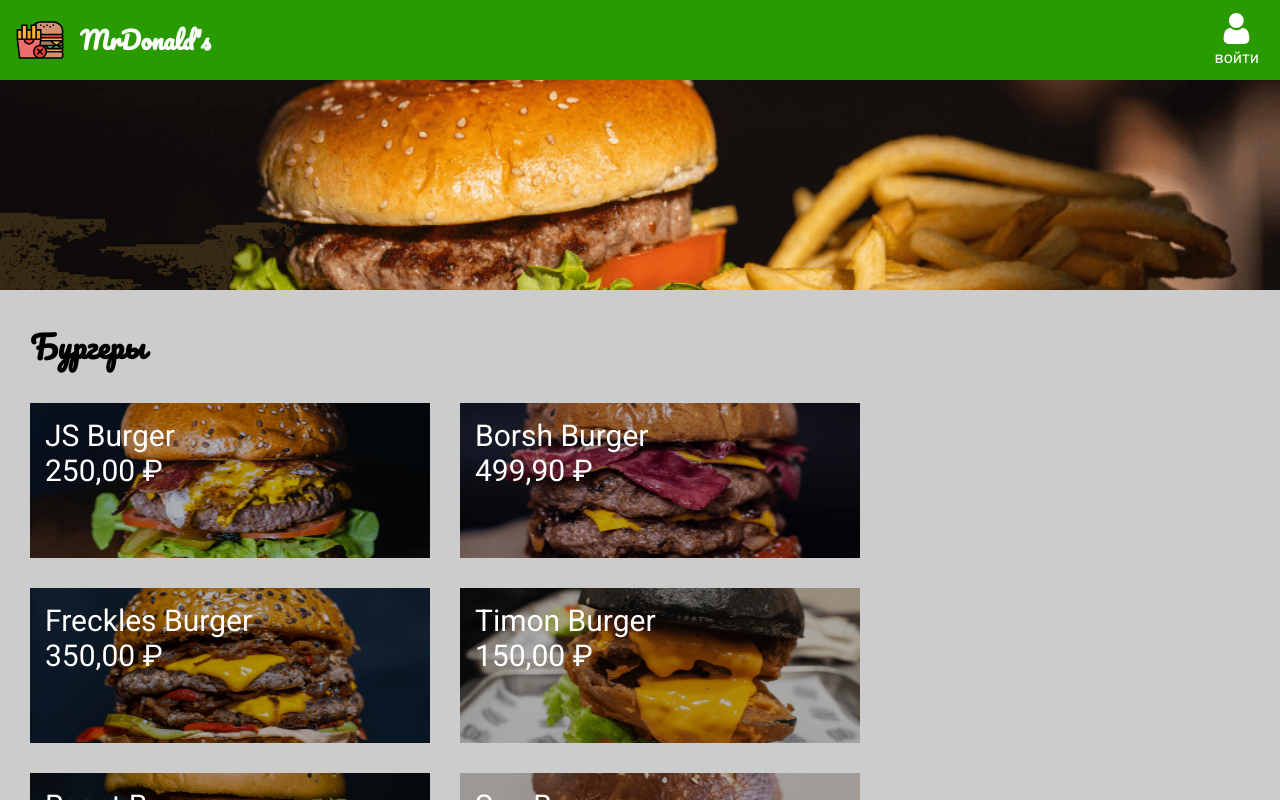
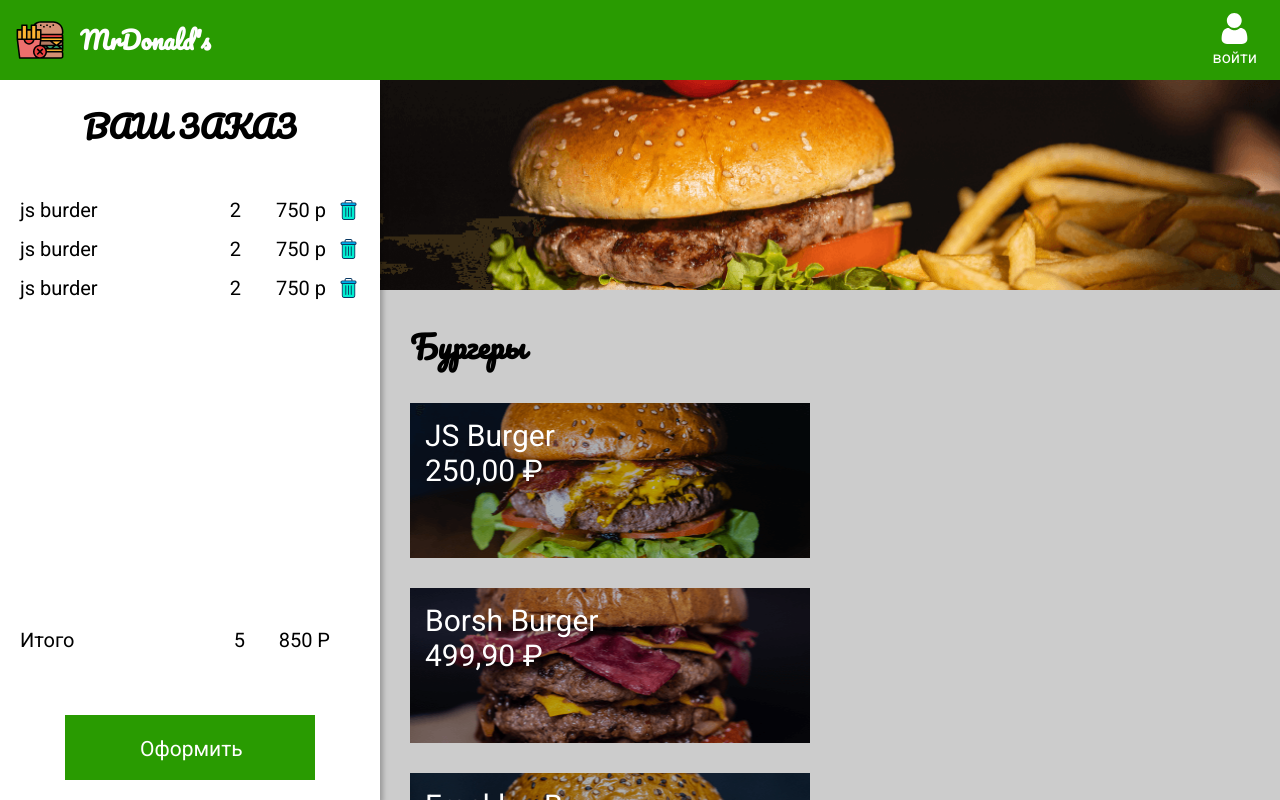
Before and after one commit to Krasnoe/React, a React (Create React App) app: page / in a window 1280 px wide. Shown: the top 800 px of the page. Built offline with nearby package versions, Linux system fonts and the light colour scheme.

Commit message:
feat(Order.js): create Order.js and OrderListItem.js

```diff
--- a/src/App.js
+++ b/src/App.js
@@ -3,6 +3,7 @@
 import { Menu } from './Components/Menu';
 import { GlobalStyle } from './Components/GlobalStyle';
 import { ModalItem } from './Components/ModalItem';
+import { Order } from './Components/Order';
 
 function App() {
 
@@ -12,6 +13,7 @@
     <>
       <GlobalStyle/>
       <NavBar/>
+      <Order/>
       <Menu setOpenItem={setOpenItem}/>
       <ModalItem openItem={openItem} setOpenItem={setOpenItem}/>
     </>
--- a/src/Components/GlobalStyle.js
+++ b/src/Components/GlobalStyle.js
@@ -39,7 +39,6 @@
   }
   button {
     cursor: pointer;
-    border: none;
   }
   input, button {
     font-family: inherit;
--- a/src/Components/Menu.js
+++ b/src/Components/Menu.js
@@ -8,6 +8,7 @@
 const MenuStyled = styled.main`
   background-color: #ccc;
   margin-top: 80px;
+  margin-left: 380px;
 `;
 const SectionMenu = styled.section`
   padding: 30px;
--- a/src/Components/ModalButton.js
+++ b/src/Components/ModalButton.js
@@ -1,14 +1,21 @@
-import React from 'react';
 import styled from 'styled-components';
 
-const Button = styled.button`
-  background-color: rgba(41, 155, 1, 1);
-  color: white;
+export const ModalButton = styled.button`
+  display: block;
+  margin: 0 auto;
+  width: 250px;
+  height: 65px;
+  background-color: #299B01;
+  color: #fff;
   font-size: 21px;
   padding: 20px 73px;
   align-items: center;
+  border-color: transparent;
+  transition-property: color, background-color, border-color;
+  transition-duration: .3s;
+  &:hover {
+    background-color: #fff;
+    color: #299B01;
+    border-color: #299B01;
+  }
 `;
-
-export const ModalButton = () => (
-  <Button>Добавить</Button>
-)
--- a/src/Components/ModalItem.js
+++ b/src/Components/ModalItem.js
@@ -21,15 +21,23 @@
   height: 600px;
   text-align: center;
 `;
+const Content = styled.section`
+  display: flex;
+  flex-direction: column;
+  justify-content: space-between;
+  height: calc(100% - 200px);
+  padding: 30px;
+`;
+
 const Price = styled.div`
   display: flex;
   justify-content: space-between;
   align-content: center;
   font-size: 30px;
-  font-family: Pacifico;
+  font-family: 'Pacifico', cursive;
   padding-left: 37px;
+  font-weight: 700;
   padding-right: 53px;
-  margin-bottom: 222px;
 `;
 const Banner = styled.div`
   width: 100%;
@@ -37,7 +45,6 @@
   background-image: url(${({img}) => img});
   background-size: cover;
   background-position: center;
-  margin-bottom: 20px;
 `;
 
 export const ModalItem = ({ openItem, setOpenItem }) => {
@@ -53,9 +60,13 @@
     <Overlay id="overlay" onClick={closeModal}>
       <Modal>
         <Banner img={openItem.img}/>
-        <Price><p>{openItem.name}</p><p>{openItem.price.toLocaleString('ru-RU',
-        {style: 'currency', currency: 'RUB'})}</p></Price>
-        <ModalButton/>
+        <Content>
+          <Price>
+            <p>{openItem.name}</p>
+            <p>{openItem.price.toLocaleString('ru-RU', {style: 'currency', currency: 'RUB'})}</p>
+          </Price>
+          <ModalButton>Добавить</ModalButton>
+        </Content>
       </Modal>
     </Overlay>
   )
--- /dev/null
+++ b/src/Components/Order.js
@@ -0,0 +1,63 @@
+import React from 'react';
+import styled from 'styled-components';
+import { ModalButton } from './ModalButton';
+import { OrderListItem } from './OrderListItem';
+
+const OrderStyled = styled.section`
+  display: flex;
+  flex-direction: column;
+  position: fixed;
+  left: 0;
+  top: 80px;
+  background: #fff;
+  min-width: 380px;
+  height: calc(100% - 80px);
+  box-shadow: 3px 4px 5px rgba(0, 0, 0, 0.25);
+  padding: 20px;
+`;
+const OrderTitle = styled.h2`
+  text-align: center;
+  margin-bottom: 30px;
+`;
+const OrderContent = styled.div`
+  flex-grow: 1;
+`;
+const OrderList = styled.ul``;
+const Total = styled.div`
+  display: flex;
+  margin: 0 30px 63px 0;
+  & span:first-child{
+    flex-grow: 1;
+  }
+`;
+const TotalPrice = styled.span`
+  text-align: right;
+  min-width: 65px;
+  margin-left: 20px;
+`;
+
+export const Order = () => {
+  return (
+    <OrderStyled>
+      <OrderTitle>ВАШ ЗАКАЗ</OrderTitle>
+      <OrderContent>
+        <OrderList>
+          <OrderListItem/>
+          <OrderListItem/>
+          <OrderListItem/>
+        </OrderList>
+      </OrderContent>
+      <Total>
+        <span>Итого</span>
+        <span>5</span>
+        <TotalPrice>850 Р</TotalPrice>
+      </Total>
+      <ModalButton>Оформить</ModalButton>
+    </OrderStyled>
+
+
+  )
+
+
+
+}
--- /dev/null
+++ b/src/Components/OrderListItem.js
@@ -0,0 +1,40 @@
+import React from 'react';
+import styled from 'styled-components';
+import trashImage from '../image/trash.svg';
+
+
+const OrderItemStyled = styled.li`
+  display: flex;
+  margin: 15px 0;
+`;
+const ItemName = styled.span`
+  flex-grow: 1;
+`;
+const ItemPrice = styled.span`
+  margin-left: 20px;
+  margin-right: 10px;
+  min-width: 65px;
+  text-align: right;
+`;
+const TrashButton = styled.button`
+  width: 24px;
+  height: 24px;
+  border-color: transparent;
+  background: transparent;
+  background-image: url(${trashImage});
+  background-position: center;
+  background-size: cover;
+  background-repeat: no-repeat;
+  cursor: pointer;
+`;
+
+export const OrderListItem = () => (
+  <OrderItemStyled>
+    <ItemName>js burder</ItemName>
+    <span>2</span>
+    <ItemPrice>750 p</ItemPrice>
+    <TrashButton/>
+  </OrderItemStyled>
+
+
+)
--- a/src/index.js
+++ b/src/index.js
@@ -6,7 +6,7 @@
 
 ReactDOM.render(
   <React.StrictMode>
-    <App />
+    <App/>
   </React.StrictMode>,
   document.getElementById('root')
 );
```
Also changed, not shown: src/image/trash.svg (added).
